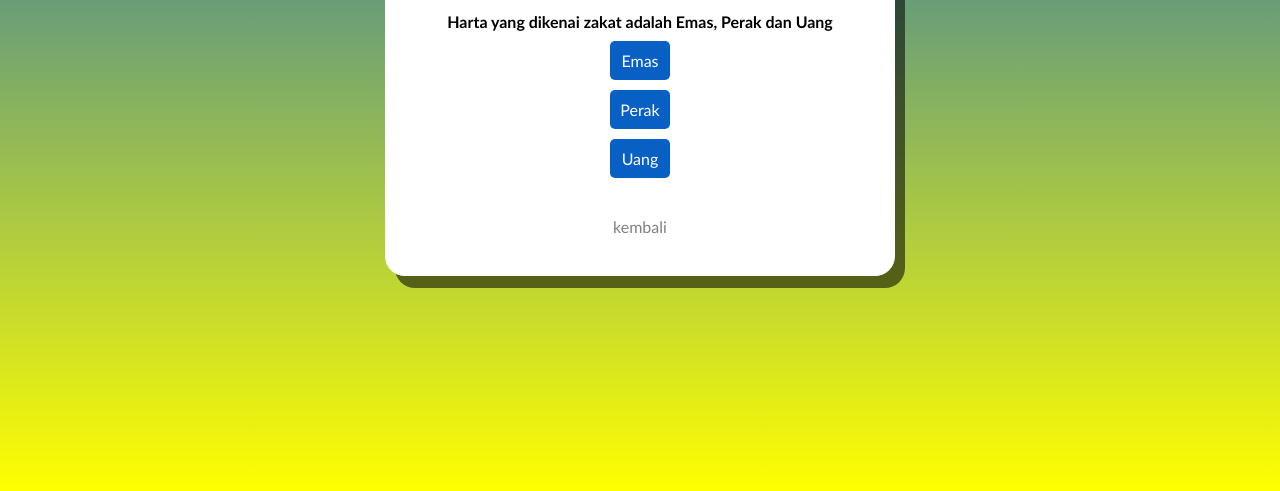
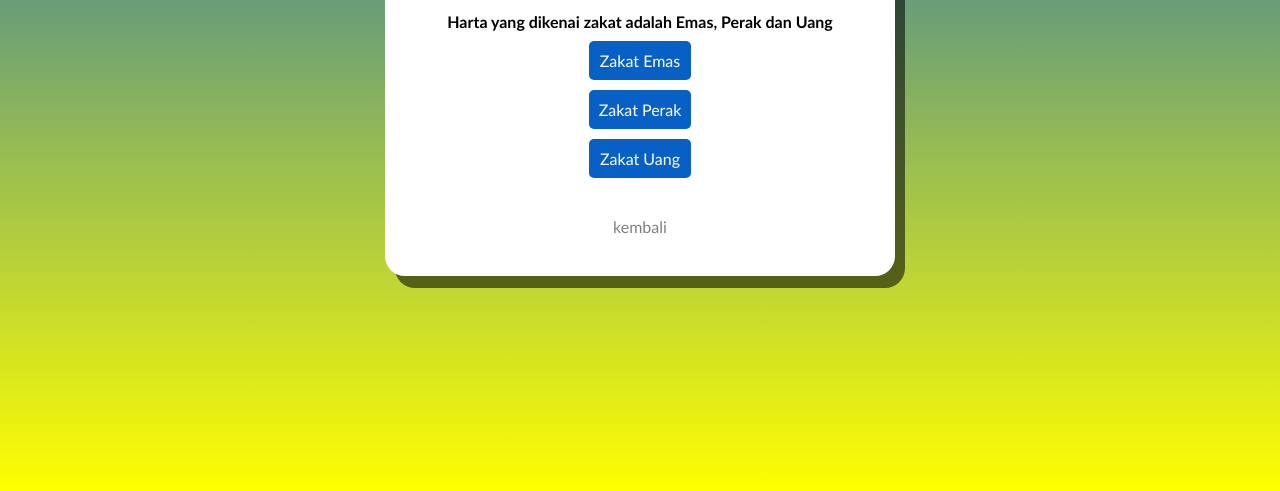
Before and after one commit to rofiq-ais/aplikasizakat, a plain HTML site: page html/harta.html in a window 1280 px wide. Shown: the part 309-800 px from the top of the page. Drawn offline with Linux system fonts and the light colour scheme.

Commit message:
edit teks tombol

```diff
--- a/html/harta.html
+++ b/html/harta.html
@@ -15,13 +15,13 @@
         </p>
         <ol>
           <li class="emas">
-            <a class="masuk" href="emas.html"><p>Emas</p></a>
+            <a class="masuk" href="emas.html"><p>Zakat Emas</p></a>
           </li>
           <li class="perak">
-            <a href="perak.html"><p>Perak</p></a>
+            <a href="perak.html"><p>Zakat Perak</p></a>
           </li>
           <li class="uang">
-            <a href="uang.html"><p>Uang</p></a>
+            <a href="uang.html"><p>Zakat Uang</p></a>
           </li>
           <br />
         </ol>
```
Also changed, not shown: index.html (+1 -1 lines).
